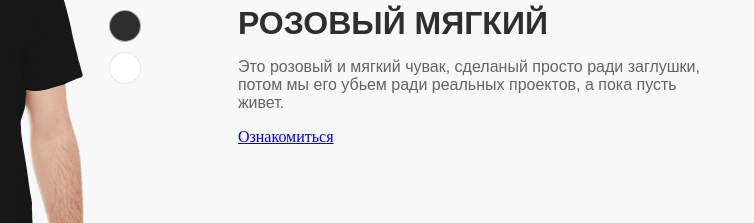
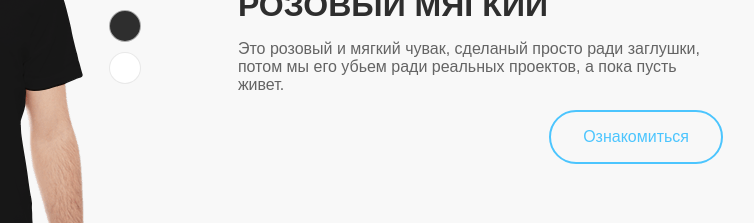
Before and after one commit to runo94/slider, a plain HTML site: page index.html in a window 1280 px wide. Shown: the part 285-508 px from the top of the page, 412-1166 px from the left. Drawn offline with Linux system fonts and the light colour scheme.

Commit message:
CSS update

```diff
--- a/css/main.css
+++ b/css/main.css
@@ -80,6 +80,29 @@
     font-size: 1em;
     color: #646464;
     font-weight: 300;
+}
+
+.content-block .btn {
+    max-width: 120px;
+    position: relative;
+    text-align: center;
+    font-family: GOTHIC, sans-serif;
+    text-decoration: none;
+    padding: 1em 2em;
+    font-size: 1em;
+    color: #4cc5fe;
+    font-weight: 300;
+    display: flex;
+    align-self: flex-end;
+    border: 2px solid #4cc5fe;
+    border-radius: 30px;
+    z-index: 9
+}
+
+.content-block .btn:hover {
+    background: #4cc5fe;
+    border: 2px solid #4cc5fe;
+    color: #f5f5f5;
 }
 
 .inner-slides-left-side {
```
